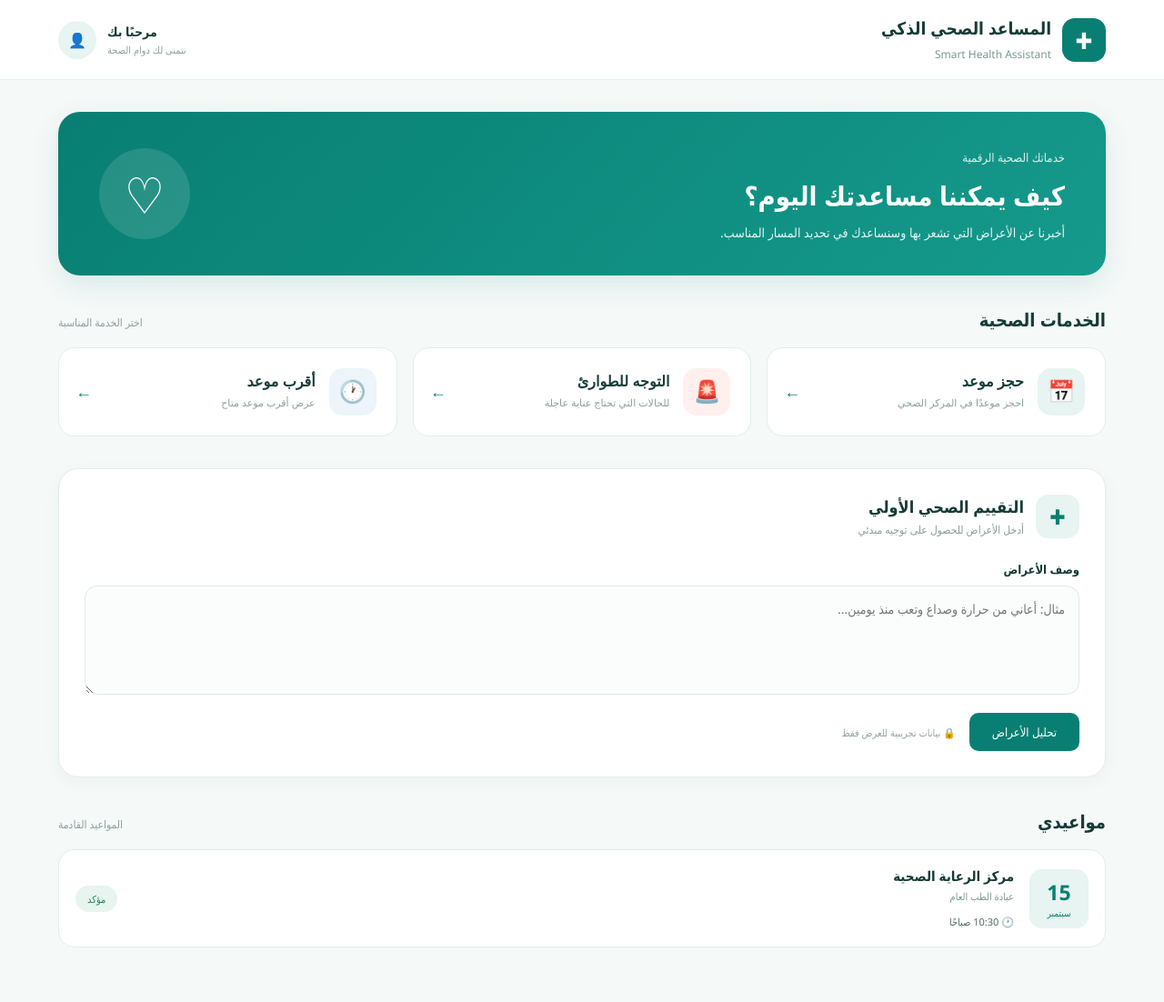
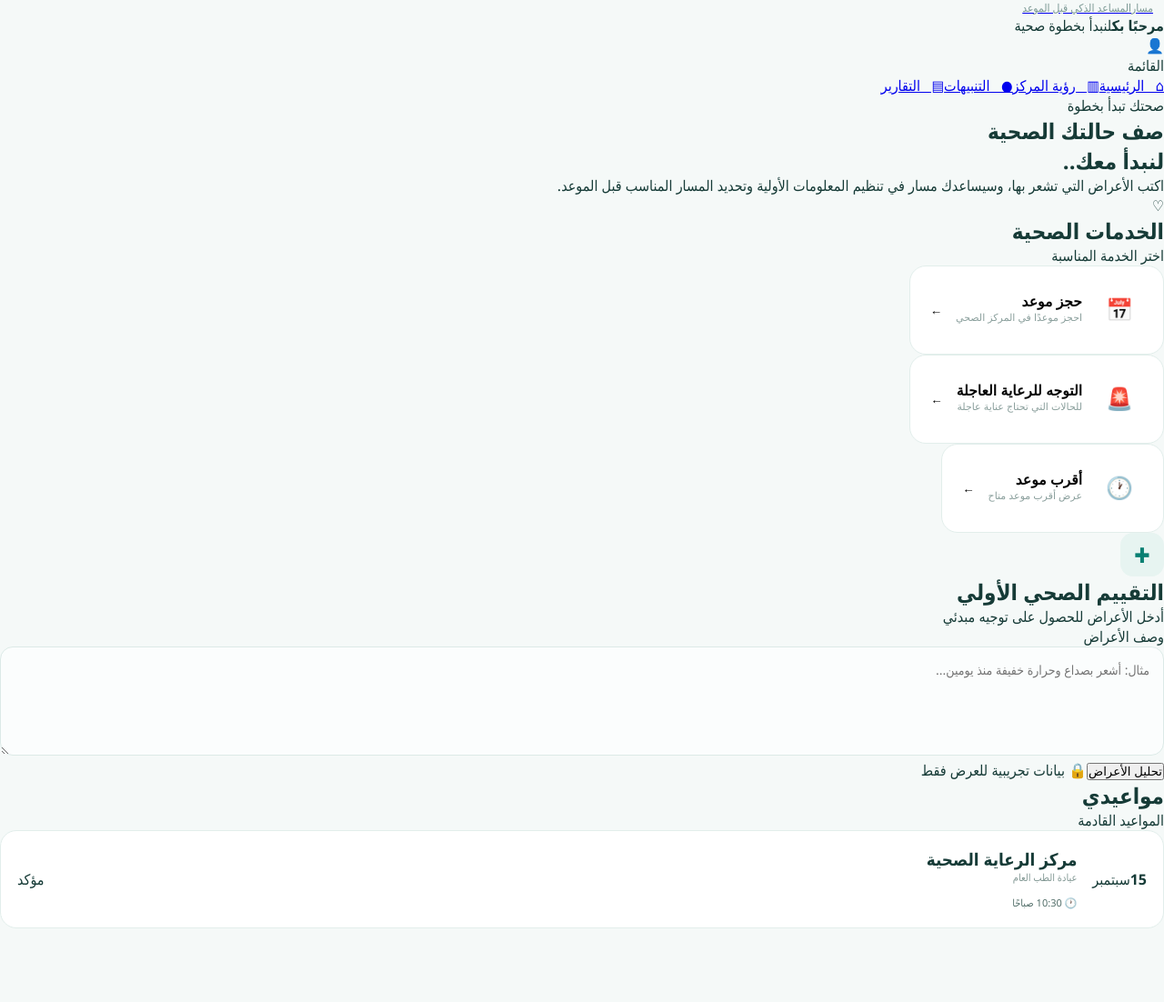
Before and after one commit to althagafiareej2-hub/smart-helth-assistant, a FastAPI app: page / in a window 1280 px wide. Shown: the whole page at 91% size. After the commit the page ends 1021 px from the top, so only its background shows below. Run offline with FastAPI, Linux system fonts and the light colour scheme.

Commit message:
index.html

```diff
--- a/templates/index.html
+++ b/templates/index.html
@@ -1,422 +1,8 @@
-<!DOCTYPE html>
-<html lang="ar" dir="rtl">
-
-<head>
-
-    <meta charset="UTF-8">
-
-    <meta
-        name="viewport"
-        content="width=device-width, initial-scale=1.0"
-    >
-
-    <title>المساعد الصحي الذكي</title>
-
-    <link
-        rel="stylesheet"
-        href="/static/style.css"
-    >
-
-</head>
-
-
-<body>
-
-
-<!-- ================= HEADER ================= -->
-
-<header class="top-header">
-
-    <div class="header-content">
-
-        <div class="brand">
-
-            <div class="brand-icon">
-                ✚
-            </div>
-
-            <div>
-                <h1>المساعد الصحي الذكي</h1>
-
-                <span>
-                    Smart Health Assistant
-                </span>
-            </div>
-
-        </div>
-
-
-        <div class="profile">
-
-            <div class="profile-text">
-                <strong>مرحبًا بك</strong>
-                <span>نتمنى لك دوام الصحة</span>
-            </div>
-
-            <div class="profile-icon">
-                👤
-            </div>
-
-        </div>
-
-    </div>
-
-</header>
-
-
-
-<!-- ================= MAIN ================= -->
-
-<main class="container">
-
-
-    <!-- Welcome -->
-
-    <section class="welcome">
-
-        <div>
-
-            <span class="welcome-label">
-                خدماتك الصحية الرقمية
-            </span>
-
-            <h2>
-                كيف يمكننا مساعدتك اليوم؟
-            </h2>
-
-            <p>
-                أخبرنا عن الأعراض التي تشعر بها
-                وسنساعدك في تحديد المسار المناسب.
-            </p>
-
-        </div>
-
-        <div class="medical-symbol">
-            ♡
-        </div>
-
-    </section>
-
-
-
-    <!-- ================= SERVICES ================= -->
-
-    <section class="section">
-
-        <div class="section-title">
-
-            <h3>
-                الخدمات الصحية
-            </h3>
-
-            <span>
-                اختر الخدمة المناسبة
-            </span>
-
-        </div>
-
-
-        <div class="services">
-
-
-            <!-- Appointment -->
-
-            <button
-                class="service-card"
-                onclick="showAppointment()"
-            >
-
-                <div class="service-icon appointment">
-                    📅
-                </div>
-
-                <div>
-
-                    <h4>
-                        حجز موعد
-                    </h4>
-
-                    <p>
-                        احجز موعدًا في المركز الصحي
-                    </p>
-
-                </div>
-
-                <span class="arrow">
-                    ←
-                </span>
-
-            </button>
-
-
-
-            <!-- Emergency -->
-
-            <button
-                class="service-card"
-                onclick="showEmergency()"
-            >
-
-                <div class="service-icon emergency">
-                    🚨
-                </div>
-
-                <div>
-
-                    <h4>
-                        التوجه للطوارئ
-                    </h4>
-
-                    <p>
-                        للحالات التي تحتاج عناية عاجلة
-                    </p>
-
-                </div>
-
-                <span class="arrow">
-                    ←
-                </span>
-
-            </button>
-
-
-
-            <!-- Nearest -->
-
-            <button
-                class="service-card"
-                onclick="showNearest()"
-            >
-
-                <div class="service-icon nearest">
-                    🕐
-                </div>
-
-                <div>
-
-                    <h4>
-                        أقرب موعد
-                    </h4>
-
-                    <p>
-                        عرض أقرب موعد متاح
-                    </p>
-
-                </div>
-
-                <span class="arrow">
-                    ←
-                </span>
-
-            </button>
-
-
-        </div>
-
-    </section>
-
-
-
-    <!-- ================= AI ANALYSIS ================= -->
-
-    <section class="analysis-card">
-
-
-        <div class="analysis-header">
-
-            <div class="analysis-icon">
-                ✚
-            </div>
-
-            <div>
-
-                <h3>
-                    التقييم الصحي الأولي
-                </h3>
-
-                <p>
-                    أدخل الأعراض للحصول على توجيه مبدئي
-                </p>
-
-            </div>
-
-        </div>
-
-
-
-        <label>
-            وصف الأعراض
-        </label>
-
-        <textarea
-            id="symptoms"
-            placeholder="مثال: أعاني من حرارة وصداع وتعب منذ يومين..."
-        ></textarea>
-
-
-
-        <div class="analysis-actions">
-
-            <button
-                class="primary-button"
-                onclick="analyzeSymptoms()"
-            >
-
-                تحليل الأعراض
-
-            </button>
-
-            <span class="privacy">
-                🔒 بيانات تجريبية للعرض فقط
-            </span>
-
-        </div>
-
-
-
-        <!-- RESULT -->
-
-        <div
-            id="result"
-            class="result hidden"
-        ></div>
-
-
-    </section>
-
-
-
-    <!-- ================= APPOINTMENTS ================= -->
-
-    <section class="appointments-section">
-
-        <div class="section-title">
-
-            <h3>
-                مواعيدي
-            </h3>
-
-            <span>
-                المواعيد القادمة
-            </span>
-
-        </div>
-
-
-        <div class="appointment-card">
-
-            <div class="appointment-date">
-
-                <strong>
-                    15
-                </strong>
-
-                <span>
-                    سبتمبر
-                </span>
-
-            </div>
-
-
-            <div class="appointment-info">
-
-                <h4>
-                    مركز الرعاية الصحية
-                </h4>
-
-                <p>
-                    عيادة الطب العام
-                </p>
-
-                <span>
-                    🕐 10:30 صباحًا
-                </span>
-
-            </div>
-
-
-            <span class="appointment-status">
-                مؤكد
-            </span>
-
-        </div>
-
-    </section>
-
-
-
-</main>
-
-
-
-<!-- ================= MODAL ================= -->
-
-<div
-    id="modal"
-    class="modal hidden"
->
-
-    <div class="modal-content">
-
-        <button
-            class="close"
-            onclick="closeModal()"
-        >
-            ×
-        </button>
-
-        <div
-            id="modalIcon"
-            class="modal-icon"
-        >
-            📅
-        </div>
-
-        <h2 id="modalTitle">
-            حجز موعد
-        </h2>
-
-        <p id="modalText">
-            اختر أقرب موعد متاح.
-        </p>
-
-
-        <div class="appointment-option">
-
-            <div>
-
-                <strong>
-                    الثلاثاء 15 سبتمبر
-                </strong>
-
-                <span>
-                    مركز الرعاية الصحية
-                </span>
-
-            </div>
-
-            <strong>
-                10:30 ص
-            </strong>
-
-        </div>
-
-
-        <button
-            class="primary-button full"
-            onclick="confirmAppointment()"
-        >
-            تأكيد الموعد
-        </button>
-
-    </div>
-
-</div>
-
-
-
-<script src="/static/script.js"></script>
-
-</body>
-
-</html>
+<!doctype html><html lang="ar" dir="rtl"><head><meta charset="UTF-8"><meta name="viewport" content="width=device-width,initial-scale=1"><title>مسار | المساعد الصحي</title><link rel="stylesheet" href="/static/style.css"></head><body>
+<header class="app-header"><a class="brand" href="/"><span class="logo-mark"></span><span><span class="brand-name">مسار</span><span class="brand-sub">المساعد الذكي قبل الموعد</span></span></a><div class="header-user"><div class="user-text"><strong>مرحبًا بك</strong><span>لنبدأ بخطوة صحية</span></div><div class="user-avatar">👤</div></div></header>
+<div class="layout"><aside class="sidebar"><div class="sidebar-title">القائمة</div><a class="nav-item active" href="/">⌂ &nbsp; الرئيسية</a><a class="nav-item" href="/dashboard">▥ &nbsp; رؤية المركز</a><a class="nav-item" href="/dashboard#alerts">● &nbsp; التنبيهات</a><a class="nav-item" href="/dashboard">▤ &nbsp; التقارير</a></aside>
+<main class="content"><section class="hero"><div class="hero-copy"><span class="eyebrow">صحتك تبدأ بخطوة</span><h1>صف حالتك الصحية<br>لنبدأ معك..</h1><p>اكتب الأعراض التي تشعر بها، وسيساعدك مسار في تنظيم المعلومات الأولية وتحديد المسار المناسب قبل الموعد.</p></div><div class="hero-art">♡</div></section>
+<div class="section-head"><h2>الخدمات الصحية</h2><span>اختر الخدمة المناسبة</span></div><section class="service-grid"><button class="service-card" onclick="openModal('appointment')"><div class="service-icon teal">📅</div><div><h3>حجز موعد</h3><p>احجز موعدًا في المركز الصحي</p></div><span class="service-arrow">←</span></button><button class="service-card" onclick="openModal('emergency')"><div class="service-icon red">🚨</div><div><h3>التوجه للرعاية العاجلة</h3><p>للحالات التي تحتاج عناية عاجلة</p></div><span class="service-arrow">←</span></button><button class="service-card" onclick="openModal('nearest')"><div class="service-icon blue">🕐</div><div><h3>أقرب موعد</h3><p>عرض أقرب موعد متاح</p></div><span class="service-arrow">←</span></button></section>
+<section class="analysis"><div class="analysis-top"><div class="analysis-icon">✚</div><div><h2>التقييم الصحي الأولي</h2><p>أدخل الأعراض للحصول على توجيه مبدئي</p></div></div><label for="symptoms">وصف الأعراض</label><textarea id="symptoms" placeholder="مثال: أشعر بصداع وحرارة خفيفة منذ يومين..."></textarea><div class="actions"><button class="btn btn-primary" onclick="analyzeSymptoms()">تحليل الأعراض</button><span class="note">🔒 بيانات تجريبية للعرض فقط</span></div><div id="result" class="result hidden"></div></section>
+<div class="section-head"><h2>مواعيدي</h2><span>المواعيد القادمة</span></div><section class="appointment-card"><div class="date-box"><strong>15</strong><span>سبتمبر</span></div><div class="appointment-info"><h3>مركز الرعاية الصحية</h3><p>عيادة الطب العام</p><span>🕐 10:30 صباحًا</span></div><span class="status">مؤكد</span></section></main></div>
+<div id="modal" class="modal hidden"><div class="modal-box"><button class="close" onclick="closeModal()">×</button><div id="modalIcon" class="modal-icon">📅</div><h2 id="modalTitle">حجز موعد</h2><p id="modalText">اختر أقرب موعد متاح.</p><div class="slot"><div><strong>الثلاثاء 15 سبتمبر</strong><br><span>مركز الرعاية الصحية</span></div><strong>10:30 ص</strong></div><button class="btn btn-primary full" onclick="confirmAppointment()">تأكيد الموعد</button></div></div><script src="/static/script.js"></script></body></html>
```
